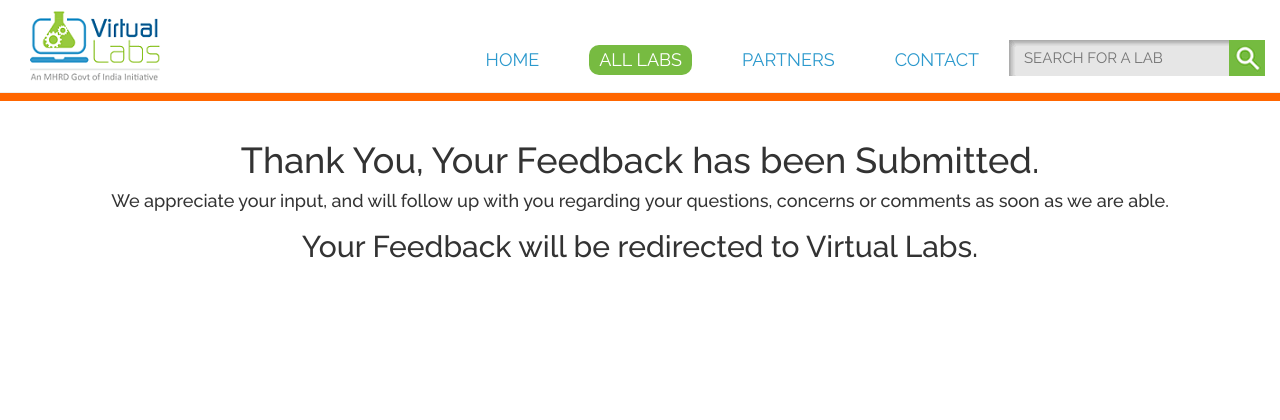
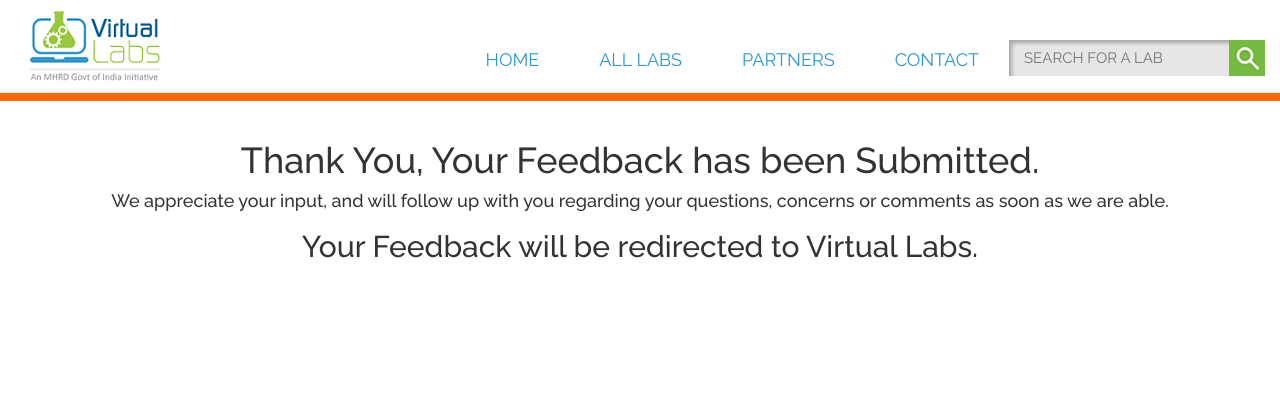
Before and after one commit to vlead/feedback-portal, a Flask app: page /thanks in a window 1280 px wide. Shown: the top 420 px of the page. Run offline with Flask 2, Linux system fonts and the light colour scheme; some libraries are stand-ins or nearby versions.

Commit message:
Aligned the feedback form and corrected an error in thanks.html

```diff
--- a/static/view.css
+++ b/static/view.css
@@ -44,7 +44,7 @@
 
 .container-fluid form.appnitro
 {
-	margin:20px 20px 0;
+	margin-top:20px;
 	padding:0 0 20px;
 }
 
--- a/templates/thanks.html
+++ b/templates/thanks.html
@@ -62,8 +62,8 @@
 			                    <li class="page-scroll menu-li " >
 			                        <a href="../static/index.html" class="menu-a" >HOME</a>
 			                    </li>
-			                    <li class="page-scroll menu-li menu-li-active">
-			                        <a href="../static/labs.html"  class="menu-a menu-a-active" >ALL LABS</a>
+			                    <li class="page-scroll menu-li">
+			                        <a href="../static/labs.html"  class="menu-a" >ALL LABS</a>
 			                    </li>
 			                    <li class="page-scroll menu-li " >
 			                        <a href="../static/index.html#partner" class="menu-a" >PARTNERS</a>
```
Also changed, not shown: 1 other file.
